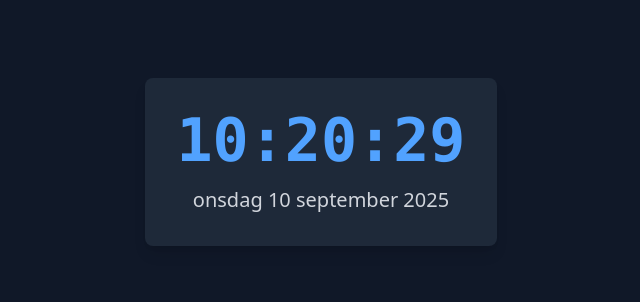
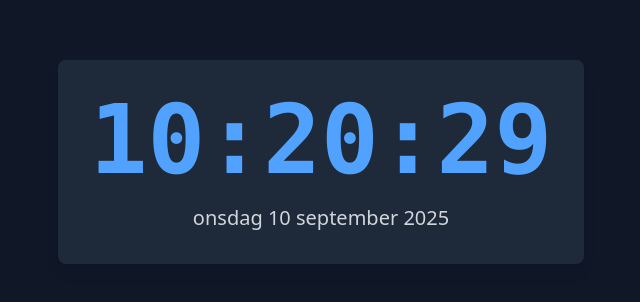
Before and after one commit to alexyak1/yakimoto, a React (Vite) app in the folder frontend/: page /time in a window 1280 px wide. Shown: the part 238-540 px from the top of the page, without its empty margins (319-959 px from the left). Built offline with nearby package versions, Linux system fonts and the light colour scheme; no server answers.

Commit message:
fat time

```diff
--- a/frontend/src/components/TimePage.jsx
+++ b/frontend/src/components/TimePage.jsx
@@ -32,7 +32,7 @@ function TimePage() {
   return (
     <div className="fixed inset-0 bg-gray-900 flex items-center justify-center z-50">
       <div className="bg-gray-800 p-8 rounded-lg shadow-lg text-center">
-        <div className="text-6xl font-mono font-black text-blue-400 mb-4">
+        <div className="text-8xl font-mono font-black text-blue-400 mb-4">
           {formatTime(currentTime)}
         </div>
         <div className="text-xl text-gray-300">
```
